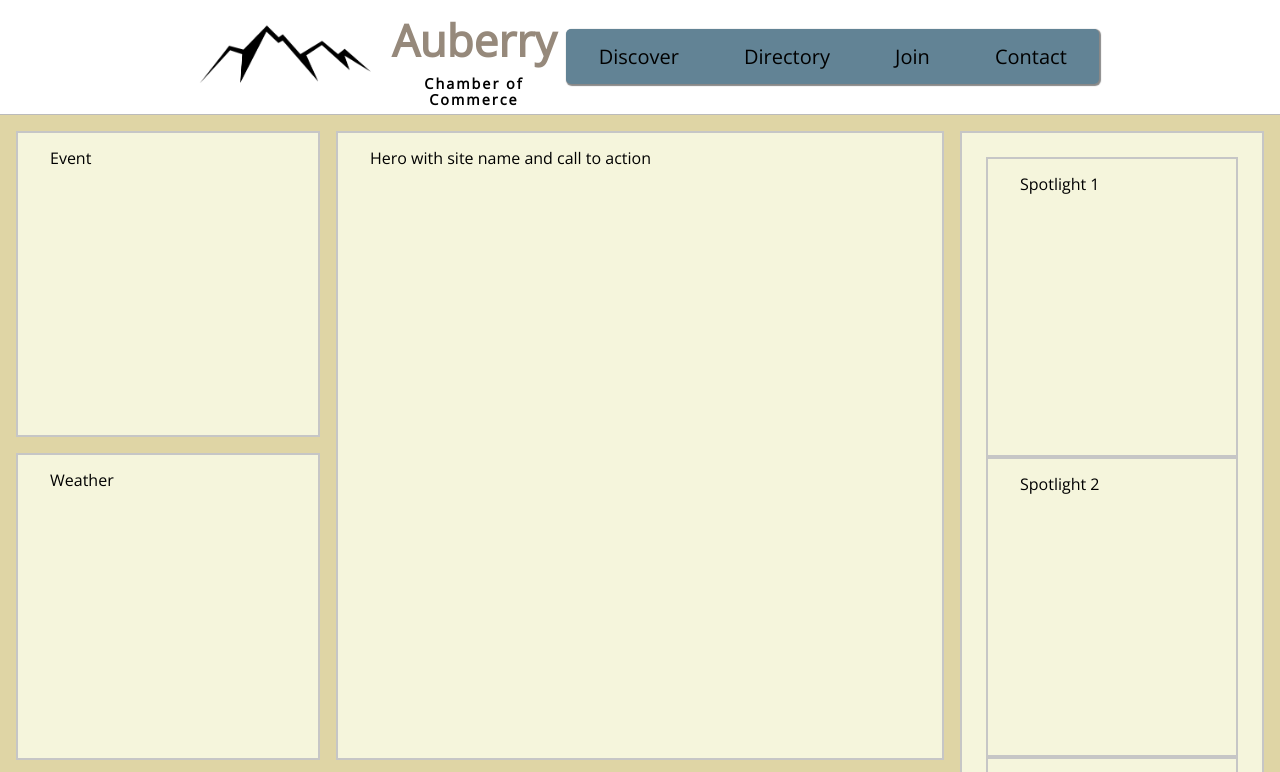
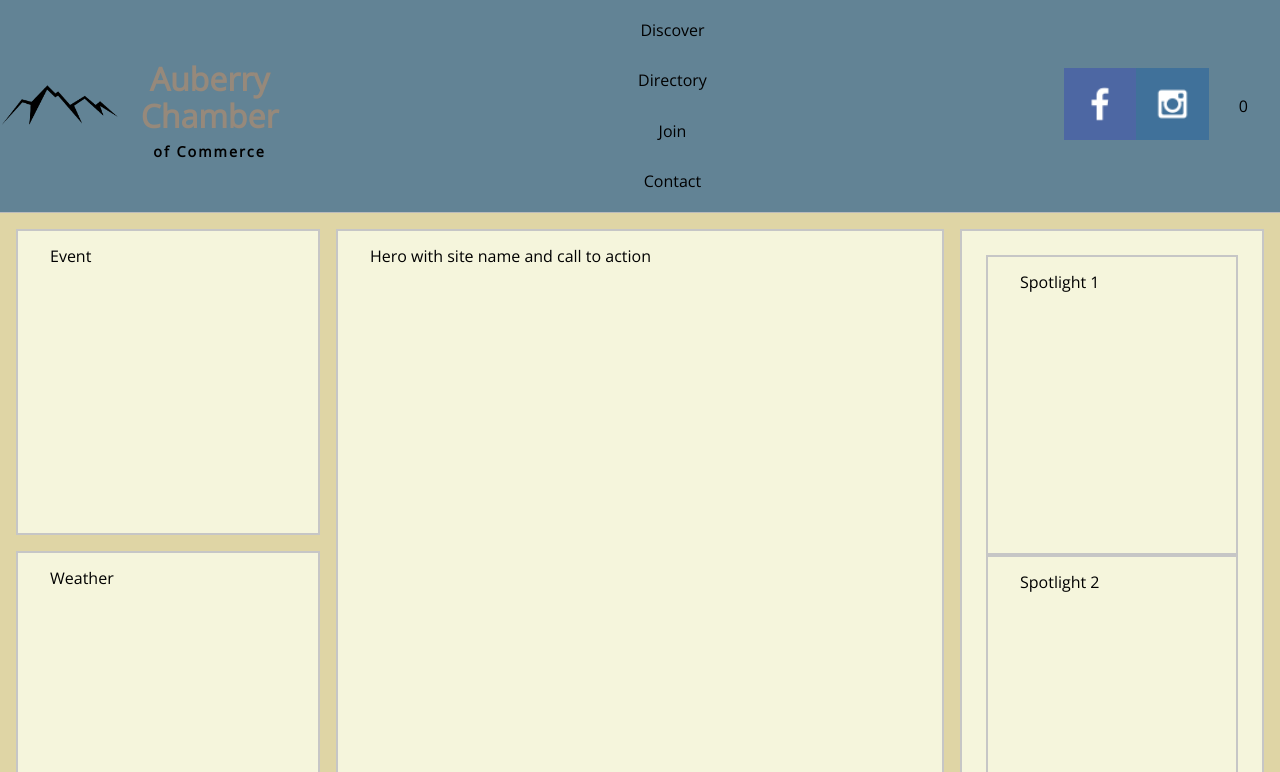
Before and after one commit to MorganLuke/wdd230, a plain HTML site: page chamber/index.html in a window 1280 px wide. Shown: the top 772 px of the page. Drawn offline with nearby package versions, Linux system fonts and the light colour scheme.

Commit message:
working on header added favicon

```diff
--- a/chamber/css/base.css
+++ b/chamber/css/base.css
@@ -1,9 +1,12 @@
 /* codepen css */
 header {
-	background-color: #fff;
+	background-color: #628395;
 	padding: 5px 0;
+  /* display: grid; */
+  /* grid-template-columns: 1.25fr 2fr .5fr; */
 	display: flex;
-	align-items: center;
+  flex-flow: row;
+  align-items: center;
 	justify-content: center;
 	/* max-width: 900px; */
 	margin: 0 auto;
@@ -11,17 +14,21 @@ header {
 }
 
 .logo {
-	display: flex;
+	/* display: flex; */
 	align-items: center;
-	margin-left: 1rem;
+  margin: 0;
+  width: 120px;
+	/* margin-left: 1rem; */
 }
 
 .logo img {
 	width: 80px;
 	height: auto;
+  /* grid-column: 1/2; */
 }
 
 .headings {
+  /* grid-column: 2/3; */
 	display: flex;
 	flex-direction: column;
 	margin-left: .5rem;
@@ -31,23 +38,119 @@ header {
 	font-size: 1.5rem;
 }
 
+h1 {
+    margin: auto;
+    font-size: 2rem;
+    padding: 10px;
+    text-align: center;
+    color: #96897B;
+}
+
 .m {
 	letter-spacing: 1pt;
 	color: black;
 	font-weight: 700;
 	font-size: 0.8rem;
-    text-align: center;
+  text-align: center;
 }
 
 .social {
 	margin-right: 1.5rem;
+  display: flex;
+  flex-direction: row;
+  /* grid-column: 4/5; */
 }
 
-.social svg {
-	width: 25px;
+.social img {
+	width: 75px;
 	height: auto;
+  padding: 10px;
+  margin: 1rem;
 }
 
+
+/* Nav */
+nav {
+    /* grid-column: 3/4; */
+	  margin: 0 0 0 1rem;
+    background-color: #628395;
+    width: 100%;
+    /* box-shadow: 1px 1px 1px 1px #888; */
+    /* border-radius: 5px; */
+
+}
+
+nav ul {
+	  list-style-type: none;
+	  overflow: hidden;
+    padding-left: 0;
+    margin: 0;
+}
+
+nav ul li a {
+	display: block;
+	text-align: center;
+	padding: 1rem;
+	text-decoration: none;
+	/* font-size: 1.25rem; */
+	/* transition: 0.5s; */
+  color: black;
+}
+
+a:hover {
+	background-color: #CF995F;
+  color: black;
+}
+
+
+/* Previous CSS */
+body{
+    font-family: 'Roboto', sans-serif;
+    font-family: 'Open Sans', sans-serif;
+    background-color: #ffffff;
+    font-size: 16px;
+}
+
+#content {
+    /* max-width: 960px; */
+    margin: auto;
+}
+
+
+h2, p {
+    padding-left: 2rem;
+    padding-right: 2rem;
+    color: black;
+}
+
+img {
+    max-width: 100%;
+    height: auto;
+}
+
+main, footer {
+	margin: 0 auto;
+}
+
+footer {
+	display: flex;
+	flex-flow: column;
+	align-items: center;
+	justify-content: center;
+}
+
+footer {
+    box-shadow: 0px 1px 4px 1px #888;
+    border-radius: 0 0 5px 5px;
+    background-color: #628395;
+    text-align: center;
+}
+
+.footer-copy{
+    border-top: 5px solid black;
+    color: black;
+    padding: .5rem;
+}
 
 /* main grid */
 .home-grid {
@@ -55,19 +158,24 @@ header {
     grid-template-columns: 1fr;
     gap: .5rem;
     grid-auto-rows: minmax(300px, auto);
+    padding: 1rem;
+    background-color: #DFD5A5;
   }
+
   .event {
     /* grid-column: 1 / 3; */
     grid-row: 2;
     background-color: beige;
     border: 2px solid #c6c6c6;
   }
+
   .hero {
     /* grid-column: 1 / 4; */
     grid-row: 1;
     background-color: beige;
     border: 2px solid #c6c6c6;
   }
+
   .spotlight {
     /* grid-column: 1/4; */
     grid-row: 5;
@@ -105,151 +213,3 @@ header {
     background-color: beige;
     border: 2px solid #c6c6c6;
   }
-
-
-
-/* Previous CSS */
-
-h1 {
-    margin: auto;
-    font-size: 2rem;
-    padding: 10px;
-    text-align: center;
-    color: #96897B;
-}
-
-body{
-    font-family: 'Roboto', sans-serif;
-    font-family: 'Open Sans', sans-serif;
-    background-color: #ffffff;
-    font-size: 16px;
-}
-
-#content {
-    /* max-width: 960px; */
-    margin: auto;
-}
-
-.home-grid{
-    display: grid;
-    grid-template-columns: 1fr;
-    padding: 1rem;
-    background-color: #DFD5A5;
-}
-
-h2, p {
-    padding-left: 2rem;
-    padding-right: 2rem;
-    color: black;
-}
-
-
-img {
-    max-width: 100%;
-    height: auto;
-}
-
-footer {
-    box-shadow: 0px 1px 4px 1px #888;
-    border-radius: 0 0 5px 5px;
-    background-color: #628395;
-    text-align: center;
-}
-
-.footer-copy{
-    border-top: 5px solid black;
-    color: black;
-    padding: .5rem;
-}
-
-/* phone or baseline views **************************/
-header,
-footer {
-	display: flex;
-	flex-flow: column;
-	align-items: center;
-	justify-content: center;
-}
-
-header, main, footer {
-	margin: 0 auto;
-}
-
-nav {
-	margin: 0;
-    background-color: #628395;
-    width: 100%;
-    box-shadow: 1px 1px 1px 1px #888;
-    border-radius: 5px;
-}
-
-nav ul {
-	list-style-type: none;
-	overflow: hidden;
-    padding-left: 0;
-    margin: 0;
-}
-
-nav ul li a {
-	display: block;
-	text-align: center;
-	padding: 1rem;
-	text-decoration: none;
-	font-size: 1.25rem;
-	transition: 0.5s;
-    color: black;
-}
-
-a:hover {
-	background-color: #CF995F;
-    color: black;
-}
-
-/* table, td, th {
-    border: 1px solid;
-    margin: 0;
-    text-align: center;
-  }
-
-table {
-    width: 100%;
-    border-collapse: collapse;
-    background-color: white;
- } */
-
-#navigation, #footer{
-    color: black;
-    background-color: #628395;
-    padding: 1rem;
-	text-align: center;
-    margin: 0;
-}
-
-#navigation-hover {
-    padding: 1rem;
-	text-align: center;
-	font-size: 1.25rem;
-    background-color: #CF995F;
-    color: black;
-}
-
-/* #h2-content, #paragraph{
-    padding: 1rem;
-	text-align: center;
-    color: black;
-    background-color: #DFD5A5;
-    margin: 0;
-}
-
-#topo-nav {
-    font-size: 1.25rem;
-    padding: 1rem;
-}
-
-.personas ol {
-    padding-left: 4rem;
-}
-
-.personas p, h3 {
-    padding-left: 3rem;
-} */
--- a/chamber/css/large.css
+++ b/chamber/css/large.css
@@ -1,17 +1,12 @@
 @media (min-width: 65em) {
-  h1 {
-    font-size: 3.5rem;
+  .headings h1 {
+    font-size: 2rem;
     }
 
     .logo img {
-      width: 300px;
+      width: 150px;
     }
 
-  /* .banner-box {
-    display: grid;
-    grid-template-columns: .25fr 1fr ;
-    }
-   */
 
   /* main grid */
   .home-grid {
--- a/chamber/css/medium.css
+++ b/chamber/css/medium.css
@@ -1,10 +1,10 @@
 @media (min-width: 32.5em) {
 	header img {
-		width: 300px;
+		width: 120px;
 	}
 
 	.headings h1 {
-		font-size: 2.75rem;
+		/* font-size: 2.75rem; */
 		margin: 0;
 	}
 
@@ -14,10 +14,10 @@
 	}
 
   .logo img {
-    width: 120px;
+    /* width: 120px; */
   }
 
-	/* Horizontal Menu Examples */
+	Horizontal Menu Examples
 	/* Flex *********************/
 	nav ul { display: flex; }
 	nav ul li { flex: 1 1 auto; }
--- a/chamber/index.html
+++ b/chamber/index.html
@@ -4,8 +4,9 @@
     <meta charset="UTF-8">
     <meta http-equiv="X-UA-Compatible" content="IE=edge">
     <meta name="viewport" content="width=device-width, initial-scale=1.0">
-    <meta name="description" content="Auberry Chamber of Commerce Website Planning Document Morgan Luke WDD 230 ">
-    <title>Auberry Chamber of Commerce Website Planning Document</title>
+    <meta name="description" content="Auberry Chamber of Commerce Website Morgan Luke WDD 230 ">
+    <title>Auberry Chamber of Commerce Website</title>
+    <link rel="shortcut icon" href="favicon.ico">
     <link rel="preconnect" href="https://fonts.googleapis.com">
     <link rel="preconnect" href="https://fonts.gstatic.com" crossorigin>
     <link href="https://fonts.googleapis.com/css2?family=Open+Sans&family=Roboto&display=swap" rel="stylesheet">
@@ -17,15 +18,11 @@
 <body>
     <div id="content">
         <header>
-            <div class="logo">
-                <picture>
             <img src="images/mountain-logo.png" alt="mountain logo">
-                </picture>
-                <section class="headings">
-                    <h1 class="banner-headline">Auberry</h1>
-                    <div class="m">Chamber of Commerce</div>
-                </section>
-
+            <div class="headings">
+                <h1>Auberry Chamber</h1>
+                <div class="m">of Commerce</div>
+            </div>
             <nav>
                 <ul>
                     <li><a href="#" class="active">Discover</a></li>
@@ -34,6 +31,11 @@
                     <li><a href="#">Contact</a></li>
                 </ul>
             </nav>
+            <div class="social">
+                <a href="https://www.facebook.com" target="_blank"><img src="images/facebook-logo.png" alt="facebook logo"></a>
+                <a href="https://www.instagram.com" target="_blank"><img src="images/instagram-logo.png" alt="inatagram logo"></a>
+            </div>
+            <p><span id="date"></span></p>
         </header>
 
         <main>
--- a/chamber/js/main.js
+++ b/chamber/js/main.js
@@ -2,3 +2,13 @@ document.querySelector("#update").innerHTML = document.lastModified;
 
 const date = new Date();
 document.querySelector("#currentDate").innerHTML = date.getFullYear()
+
+document.querySelector("#date").innerHTML = date.getDay();
+
+function toggleMenu () {
+    document.getElementById('primaryNav').classList.toggle('open');
+    document.getElementById('hamburgerBtn').classList.toggle('open');
+}
+
+const x = document.getElementById('hamburgerBtn')
+x.onclick = toggleMenu;
```
Also changed, not shown: chamber/favicon.ico (added), chamber/images/facebook-logo.png (added), chamber/images/instagram-logo.png (added). Lines whose indentation alone changed are shown as unchanged.
